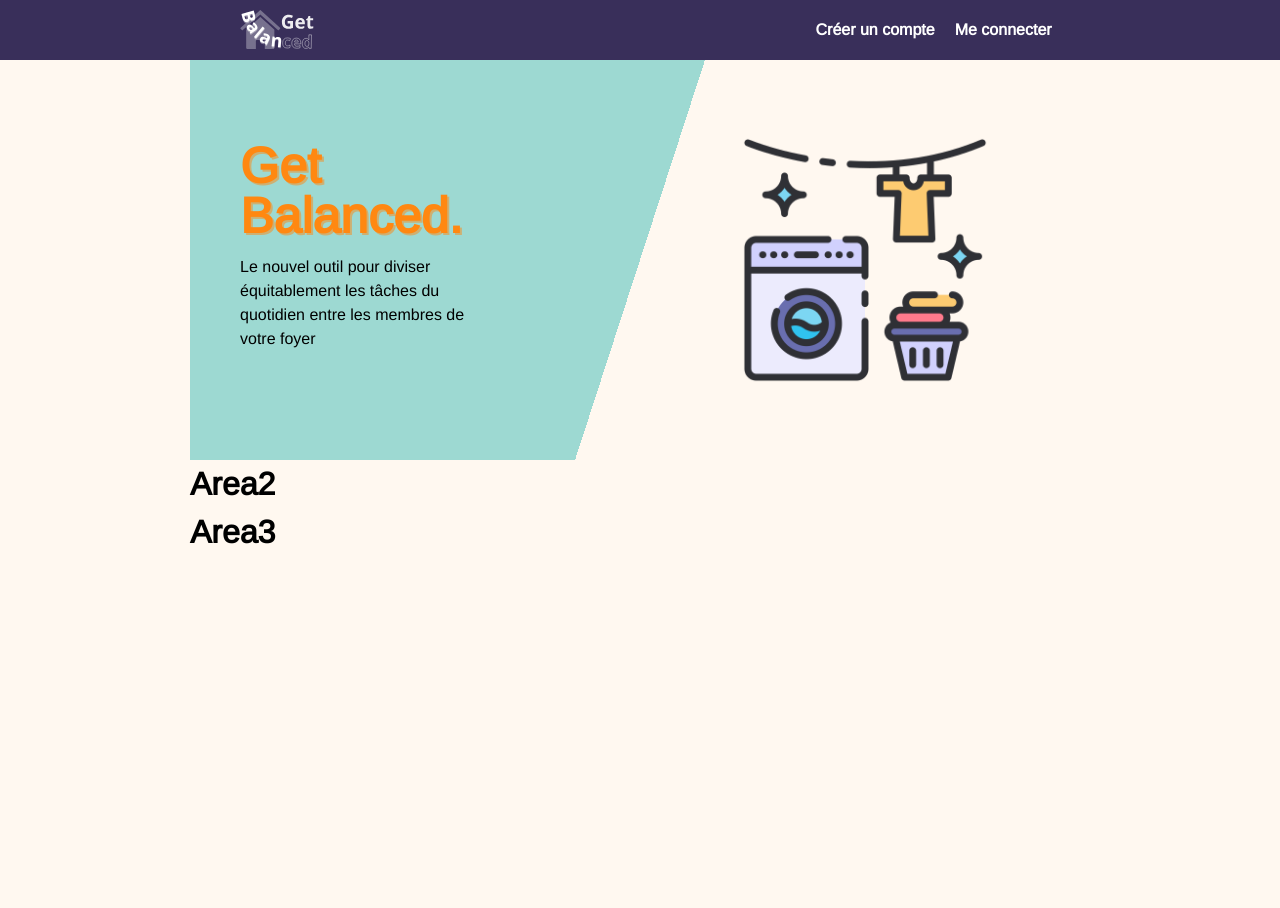
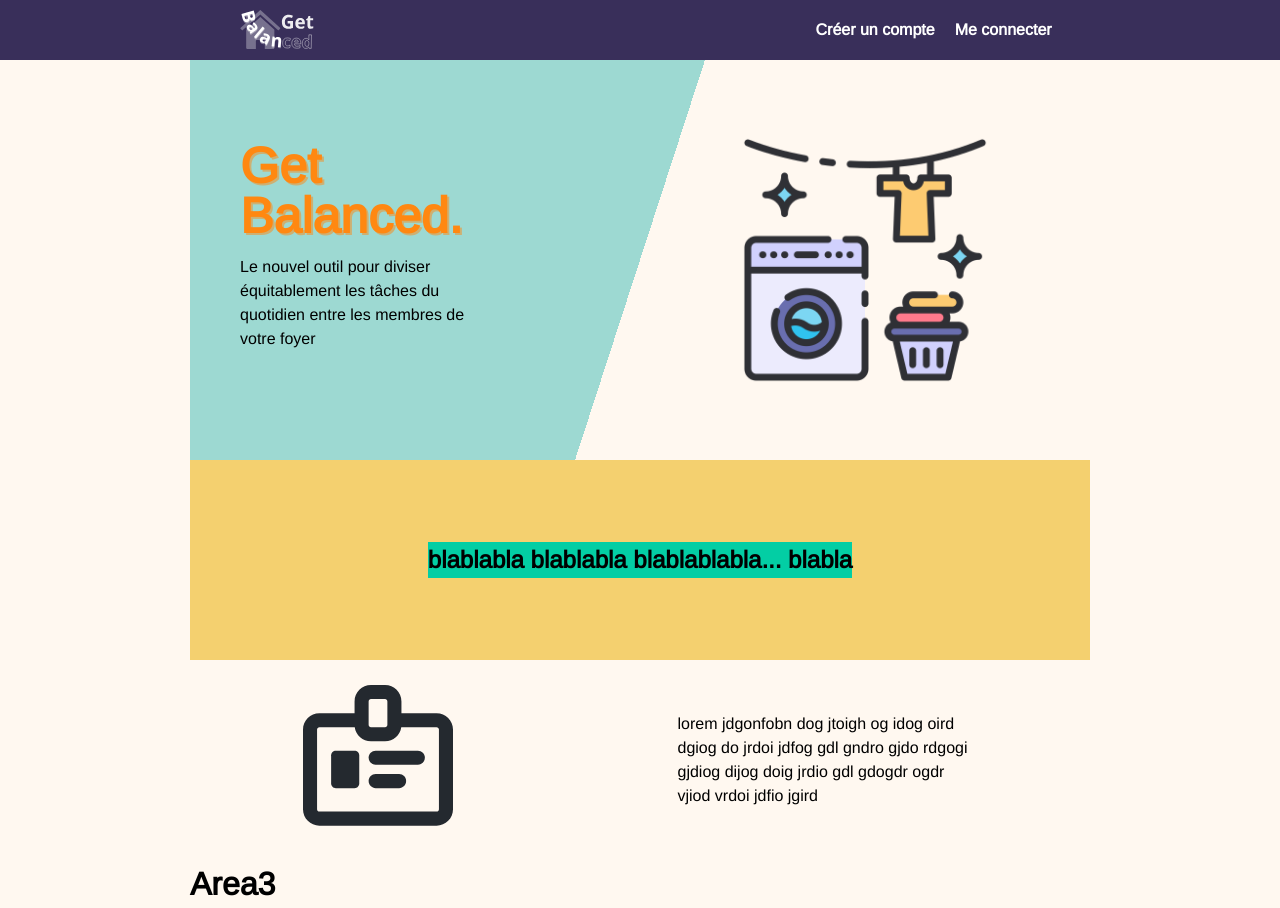
Before and after one commit to FabriceMilet/GetBalanced-front, a React (Create React App) app: page / in a window 1280 px wide. Before the commit the page ends 800 px from the top, so only its background shows below. Built offline with nearby package versions, Linux system fonts and the light colour scheme.

Commit message:
Ajout de area2 de la page accueil

```diff
--- a/src/Components/Home/Area2/Area2.js
+++ b/src/Components/Home/Area2/Area2.js
@@ -1,11 +1,20 @@
 import './Area2.scss';
+import area1Logo from './logoArea1.svg'
 
 function Area2() {
 
     return (
-        <>
-        <h1>Area2</h1>
-        </>
+        <div className="area2_container">
+            <div className="top_container">
+                <h2>blablabla blablabla blablablabla... blabla</h2>
+            </div>
+            <div className="bottom_container">
+                <img className='logoArea1' src={area1Logo} alt="logo d'illustration" />
+                <p className='area1_paragraphe'>lorem jdgonfobn dog jtoigh og idog oird dgiog do jrdoi jdfog
+                    gdl gndro gjdo rdgogi gjdiog dijog doig jrdio gdl gdogdr ogdr
+                    vjiod vrdoi jdfio jgird</p>
+            </div>
+        </div>
     );
 }
 
--- a/src/Components/Home/Area2/Area2.scss
+++ b/src/Components/Home/Area2/Area2.scss
@@ -0,0 +1,57 @@
+// Palette de base
+$color-1: #f4d06f;
+$color-2: #ff8811;
+$color-3: #9dd9d2;
+$color-4: #fff8f0;
+$color-5: #392f5a;
+// Palette catégories
+$color-6: #60992d;
+$color-7: #8cae68;
+$color-8: #b3a091;
+$color-9: #d991ba;
+$color-10: #ebb9df;
+$color-11: #f5d5ed;
+// Palette users
+$color-12: #ba9a26;
+$color-13: #eac435;
+$color-14: #345995;
+$color-15: #8c2d7e;
+$color-16: #e40066;
+$color-17: #746785;
+$color-18: #03cea4;
+$color-19: #7f8e71;
+$color-20: #fb4d3d;
+
+
+
+.area2_container{
+    width: 100%;
+    height: 50vh;
+}
+
+.top_container{
+    height: 50%;
+    background-color: $color-1;
+    display: flex;
+    align-items: center;
+    justify-content: center;
+    & h2{
+        background-color: #03cea4;
+    }
+}
+
+.bottom_container{
+    height: 50%;
+    display: flex;
+    justify-content: space-around;
+    align-items: center;
+}
+
+.area1_paragraphe{
+    width: 300px;
+    justify-content: center;
+}
+
+.logoArea1{
+    width: 150px;
+}
```
Also changed, not shown: src/Components/Home/Area2/logoArea1.svg (added).
